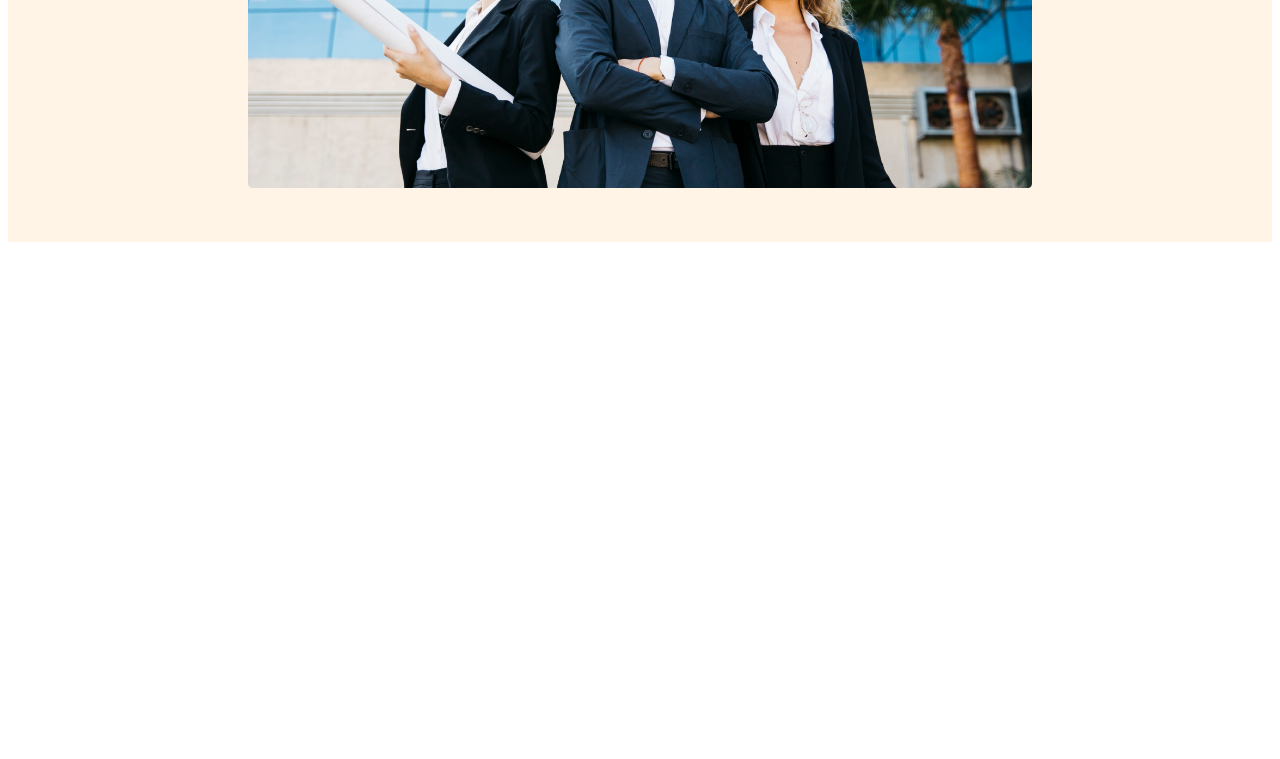
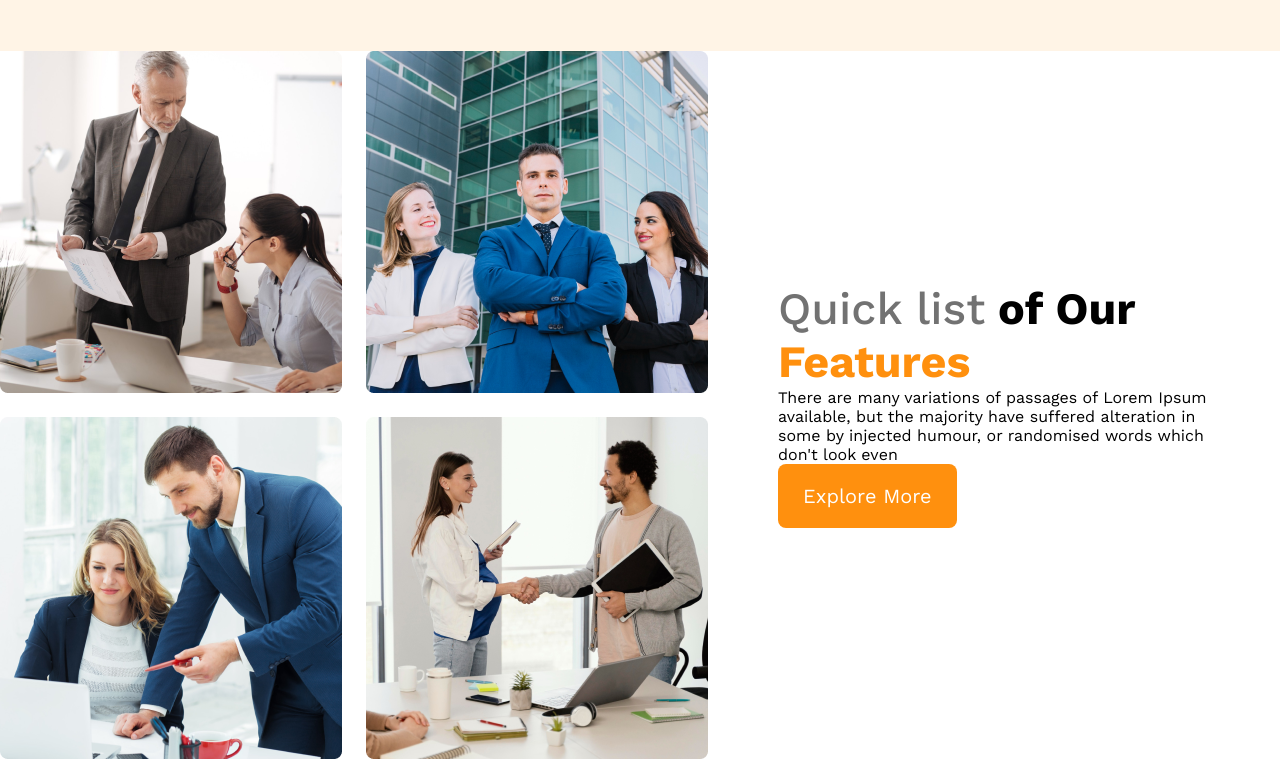
Before and after one commit to MHShohag911/g3-architects-website, a plain HTML site: page index.html in a window 1280 px wide. Shown: the part 769-1528 px from the top of the page. Before the commit the page ends 1019 px from the top, so only its background shows below. Drawn offline with nearby package versions, Linux system fonts and the light colour scheme; a web font is replaced by a local one.

Commit message:
Created Featured Section

```diff
--- a/index.html
+++ b/index.html
@@ -32,12 +32,17 @@
     <!-- Header End -->
     <main>
         <!-- Features Sections Start -->
-        <section>
-            <div>
-
+        <section class="teams-container">
+            <div class="teams-img-container">
+                <img src="images/team1.png" alt="">
+                <img src="images/team2.png" alt="">
+                <img src="images/team3.png" alt="">
+                <img src="images/team4.png" alt="">
             </div>
-            <div>
-
+            <div class="teams-content">
+                <h3 class="teams-title"><span class="quick-list">Quick list</span> <span >of Our</span> <span class="text-features">Features</span></h3>
+                <p class="teams-description">There are many variations of passages of Lorem Ipsum available, but the majority have suffered alteration in some by injected humour, or randomised words which don't look even</p>
+                <button class="btn-primary">Explore More</button>
             </div>
         </section>
     </main>
--- a/styles/architect.css
+++ b/styles/architect.css
@@ -4,6 +4,8 @@
   /* Shared Styles */
 
 * {
+    margin: 0;
+    padding: 0;
     font-family: 'Grand Hotel', cursive;
     font-family: 'Lato', sans-serif;
     font-family: 'Open Sans', sans-serif;
@@ -102,3 +104,40 @@ nav li a {
         flex-direction: column;
     }
 }
+
+/* Main Styles */
+main {
+    max-width: 1440px;
+    margin: 0 auto;
+}
+
+/* Teams Styles */
+.teams-container {
+    display: flex;
+    align-items: center;
+}
+
+.teams-img-container {
+    display: grid;
+    grid-template-columns: repeat(2, 1fr);
+    gap: 1.5rem;
+}
+
+.teams-content {
+    padding-right: 70px;
+    padding-left: 70px;
+}
+
+.teams-title {
+    font-size: 2.8rem;
+}
+
+.teams-title .quick-list {
+    color: #727272;
+    font-weight: 500;
+}
+
+.teams-title .text-features {
+    color: #FF900E;
+    font-weight: 700;
+}
```
